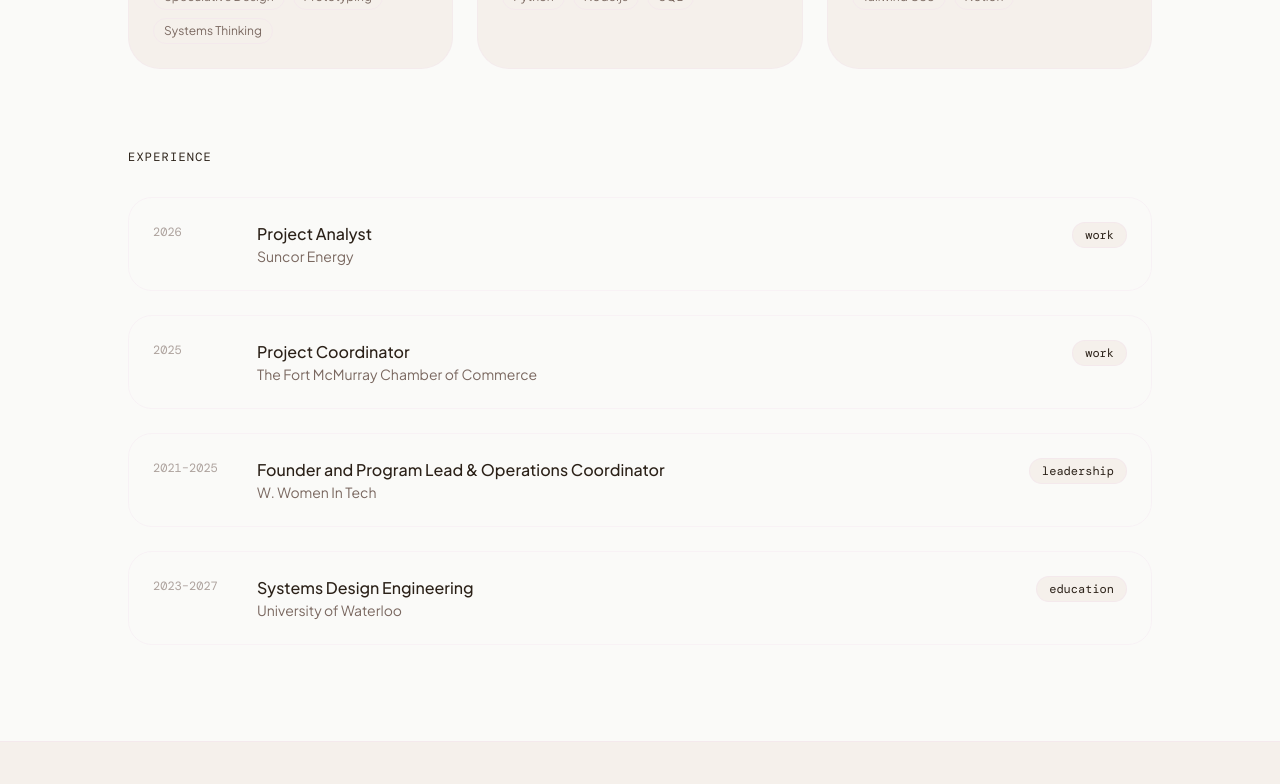
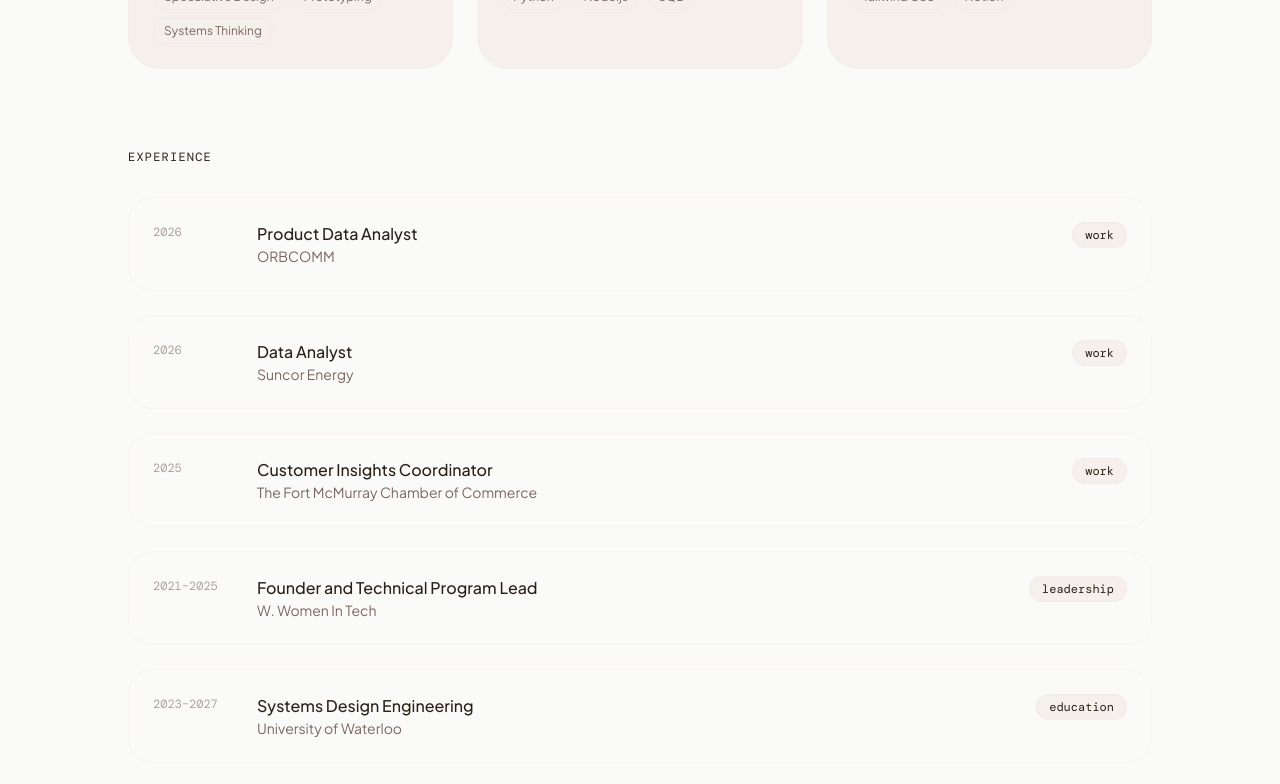
Before and after one commit to lalithyaraavi/lalithya-website, a Next.js app: page /about in a window 1280 px wide. Shown: the part 973-1757 px from the top of the page. Built offline with nearby package versions, Linux system fonts and the light colour scheme; a web font is replaced by a local one.

Commit message:
Update experience titles and add ORBCOMM

```diff
--- a/src/app/about/page.tsx
+++ b/src/app/about/page.tsx
@@ -42,7 +42,7 @@ export default function AboutPage() {
                 <ul className="space-y-4">
                   {[
                     { icon: "🎓", text: "SYDE '27 at UWaterloo" },
-                    { icon: "💼", text: "Previously at Suncor Energy" },
+                    { icon: "💼", text: "Currently at ORBCOMM" },
                     { icon: "🏆", text: "Loran Semi-Finalist" },
                     { icon: "🌸", text: "Women in Tech advocate" },
                     { icon: "🍞", text: "Bread baker (obsessively)" },
@@ -81,9 +81,10 @@ export default function AboutPage() {
             <p className="font-mono text-xs text-rose-DEFAULT tracking-widest mb-8">EXPERIENCE</p>
             <div className="space-y-6">
               {[
-                { role: "Project Analyst", company: "Suncor Energy", period: "2026", type: "work" },
-                { role: "Project Coordinator", company: "The Fort McMurray Chamber of Commerce", period: "2025", type: "work" },
-                { role: "Founder and Program Lead & Operations Coordinator", company: "W. Women In Tech", period: "2021–2025", type: "leadership" },
+                { role: "Product Data Analyst", company: "ORBCOMM", period: "2026", type: "work" },
+                { role: "Data Analyst", company: "Suncor Energy", period: "2026", type: "work" },
+                { role: "Customer Insights Coordinator", company: "The Fort McMurray Chamber of Commerce", period: "2025", type: "work" },
+                { role: "Founder and Technical Program Lead", company: "W. Women In Tech", period: "2021–2025", type: "leadership" },
                 { role: "Systems Design Engineering", company: "University of Waterloo", period: "2023–2027", type: "education" },
               ].map((exp) => (
                 <div key={exp.role} className="flex items-start gap-6 p-6 rounded-3xl border border-rose-light/30 hover:border-rose-DEFAULT/40 hover:bg-rose-light/10 transition-all">
--- a/src/app/page.tsx
+++ b/src/app/page.tsx
@@ -10,9 +10,10 @@ import Blobs from "@/components/Blobs";
 const ticker = ["UX Design ✦", "Systems Thinking ✦", "C++ ✦", "React ✦", "Figma ✦", "Product Design ✦", "SolidWorks ✦", "Data Analysis ✦", "Waterloo SYDE ✦", "Frontend Dev ✦"];
 
 const experience = [
-  { role: "Project Analyst", company: "Suncor Energy", period: "Jan 2026 – Apr 2026" },
-  { role: "Project Coordinator", company: "The Fort McMurray Chamber of Commerce", period: "Jun 2025 – Aug 2025" },
-  { role: "Founder and Program Lead & Operations Coordinator", company: "W. Women In Tech", period: "Sept 2021 – July 2025" },
+  { role: "Product Data Analyst", company: "ORBCOMM", period: "Sept 2026 – Present" },
+  { role: "Data Analyst", company: "Suncor Energy", period: "Jan 2026 – Apr 2026" },
+  { role: "Customer Insights Coordinator", company: "The Fort McMurray Chamber of Commerce", period: "Jun 2025 – Aug 2025" },
+  { role: "Founder and Technical Program Lead", company: "W. Women In Tech", period: "Sept 2021 – July 2025" },
 ];
 
 // Shared layout constants
```
